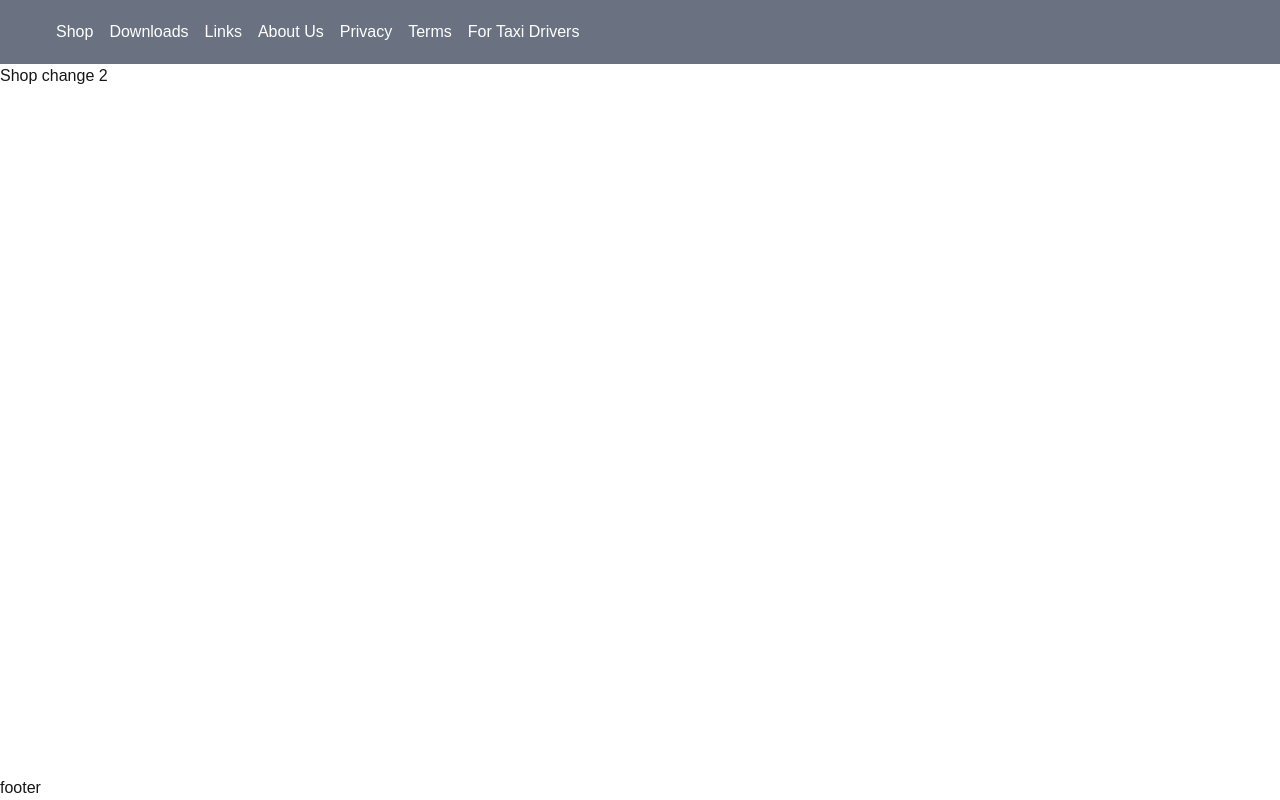
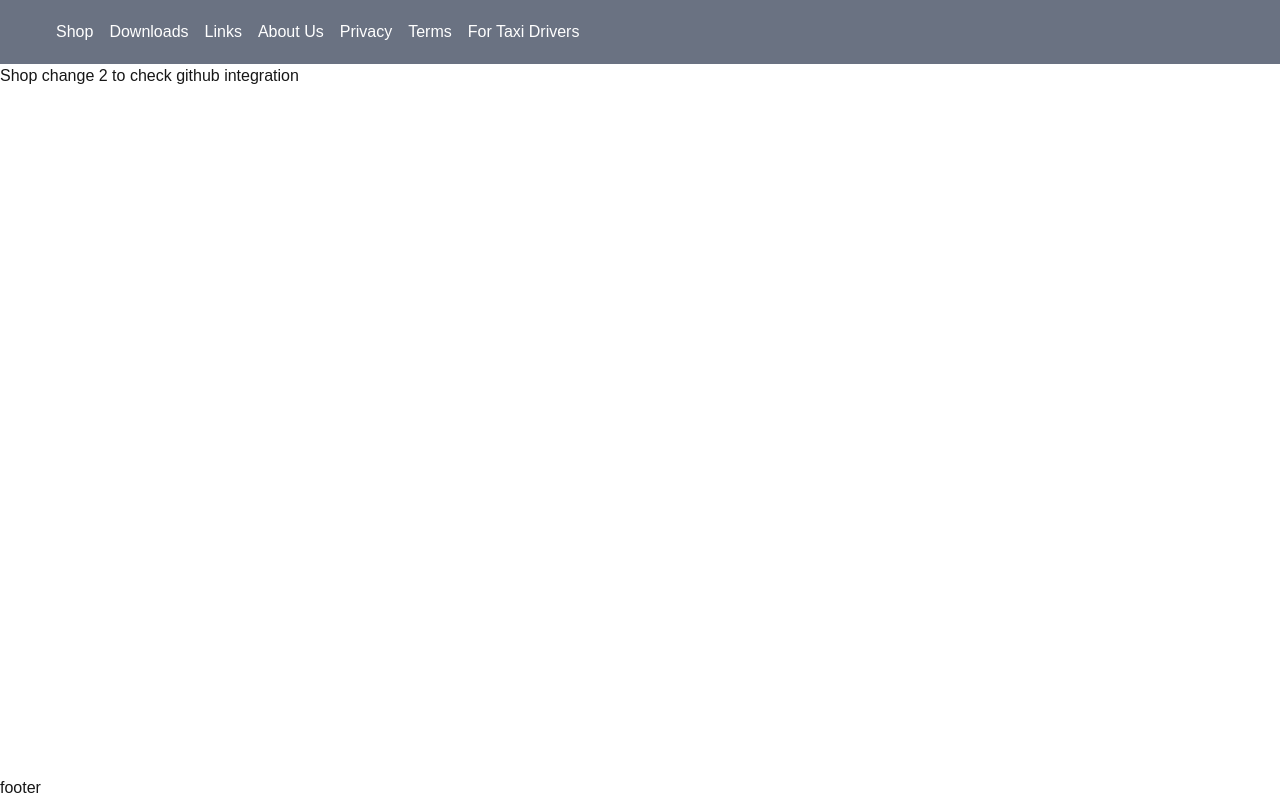
Before and after one commit to VIPSoftwareSystem/vip-website, a Next.js app: page /shop in a window 1280 px wide. Built offline with nearby package versions, Linux system fonts and the light colour scheme.

Commit message:
NEW-1, test fix

```diff
--- a/src/pages/shop.js
+++ b/src/pages/shop.js
@@ -1,5 +1,5 @@
 export default function Shop() {
   return (
-   <div>Shop change 2</div>
+   <div>Shop change 2 to check github integration</div>
   );
 }
```
